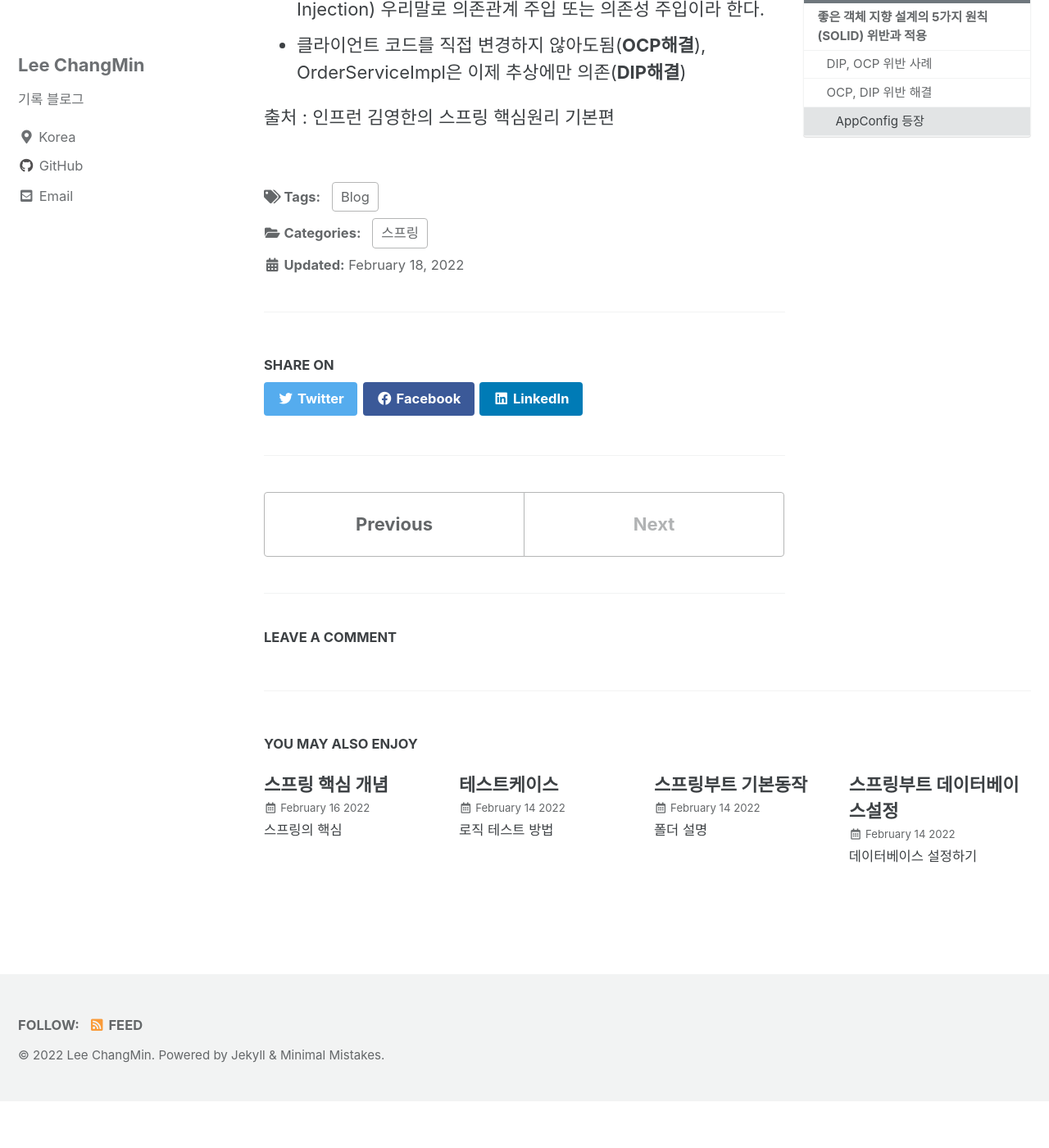
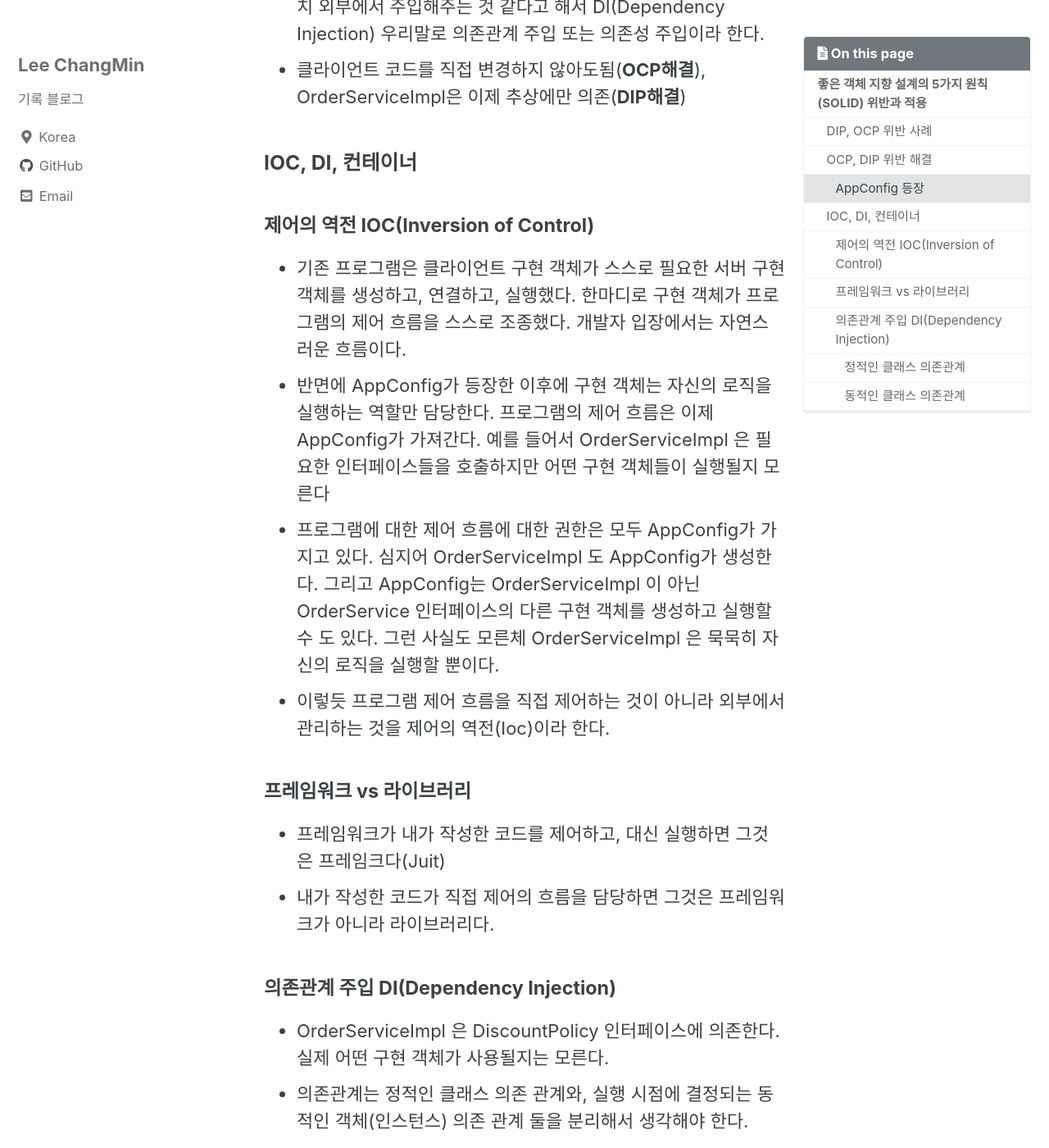
Before and after one commit to changmin2/changmin2.github.io, a Jekyll site: the page built from _posts/스프링/2022-02-18-SOLID원칙적용.md, in a window 1280 px wide and 1400 px high, scrolled down 4023 px. Shown: the whole window at 82% size. Built offline with Jekyll 4.4.1, drawn with Linux system fonts in a browser that asks for light colours; cached includes are drawn as plain includes; comment, search, counter and statistics services are not loaded; before the commit the page ends 5366 px from its top, so only the background shows below that; some of the changed text lies outside the part shown.

Commit message:
Ioc,DI,컨테이너

```diff
--- a/_posts/스프링/2022-02-18-SOLID원칙적용.md
+++ b/_posts/스프링/2022-02-18-SOLID원칙적용.md
@@ -1,5 +1,5 @@
 ---
-title:  "SOLID 원칙 적용"
+title:  "SOLID 원칙 적용과 Ioc,DI,컨테이너"
 
 categories:
   - 스프링
@@ -114,4 +115,50 @@ AppConfig 이용
 - 클라이언트인 OrderServiceImpl 입장에서 보면 의존관계를 마치 외부에서 주입해주는 것 같다고 해서 DI(Dependency Injection) 우리말로 의존관계 주입 또는 의존성 주입이라 한다.
 - 클라이언트 코드를 직접 변경하지 않아도됨(**OCP해결**), OrderServiceImpl은 이제 추상에만 의존(**DIP해결**)
 
+### IOC, DI, 컨테이너
+
+#### 제어의 역전 IOC(Inversion of Control)
+
+- 기존 프로그램은 클라이언트 구현 객체가 스스로 필요한 서버 구현 객체를 생성하고, 연결하고, 실행했다.
+한마디로 구현 객체가 프로그램의 제어 흐름을 스스로 조종했다. 개발자 입장에서는 자연스러운 흐름이다.
+- 반면에 AppConfig가 등장한 이후에 구현 객체는 자신의 로직을 실행하는 역할만 담당한다. 프로그램의
+제어 흐름은 이제 AppConfig가 가져간다. 예를 들어서 OrderServiceImpl 은 필요한 인터페이스들을
+호출하지만 어떤 구현 객체들이 실행될지 모른다
+- 프로그램에 대한 제어 흐름에 대한 권한은 모두 AppConfig가 가지고 있다. 심지어 OrderServiceImpl
+도 AppConfig가 생성한다. 그리고 AppConfig는 OrderServiceImpl 이 아닌 OrderService
+인터페이스의 다른 구현 객체를 생성하고 실행할 수 도 있다. 그런 사실도 모른체 OrderServiceImpl 은
+묵묵히 자신의 로직을 실행할 뿐이다.
+- 이렇듯 프로그램 제어 흐름을 직접 제어하는 것이 아니라 외부에서 관리하는 것을 제어의 역전(Ioc)이라 한다.
+
+#### 프레임워크 vs 라이브러리
+
+- 프레임워크가 내가 작성한 코드를 제어하고, 대신 실행하면 그것은 프레임크다(Juit)
+- 내가 작성한 코드가 직접 제어의 흐름을 담당하면 그것은 프레임워크가 아니라 라이브러리다.
+
+#### 의존관계 주입 DI(Dependency Injection)
+
+- OrderServiceImpl 은 DiscountPolicy 인터페이스에 의존한다. 실제 어떤 구현 객체가 사용될지는
+모른다.
+- 의존관계는 정적인 클래스 의존 관계와, 실행 시점에 결정되는 동적인 객체(인스턴스) 의존 관계 둘을
+분리해서 생각해야 한다.
+
+##### 정적인 클래스 의존관계
+
+- 코드만 보고도 의존관계를 파악 가능(import 코드)
+- 애플리케이션을 실행하지 않아도 분석 가능
+
+##### 동적인 클래스 의존관계
+
+- 애플리케이션 실행 시점에 실제 생성된 객체 인스턴스의 참조가 연결된 의존 관계다.
+- 애플리케이션 실행 시점(런타임)에 외부에서 실제 구현 객체를 생성하고 클라이언트에 전달해서
+클라이언트와 서버의 실제 의존관계가 연결 되는 것을 의존관계 주입이라 한다.
+- 객체 인스턴스를 생성하고, 그 참조값을 전달해서 연결된다.
+- 의존관계 주입을 사용하면 클라이언트 코드를 변경하지 않고, 클라이언트가 호출하는 대상의 타입
+인스턴스를 변경할 수 있다.
+- 의존관계 주입을 사용하면 정적인 클래스 의존관계를 변경하지 않고, 동적인 객체 인스턴스 의존관계를
+쉽게 변경할 수 있다
+
+AppConfig 처럼 객체를 생성하고 관리하면서 의존관계를 연결해주는 것을 IoC컨테이너 또는 DI 컨테이너라 한다.
+의존관계 주입에 초점을 맞추어 최근에는 주로 DI컨테이너라 하며 또는 어샘블러, 오브젝트 팩토리 등으로 불리기도 한다.
+
 출처 : 인프런 김영한의 스프링 핵심원리 기본편
```
Also changed, not shown: other parts of _posts/스프링/2022-02-18-SOLID원칙적용.md (+1 -0 lines).
